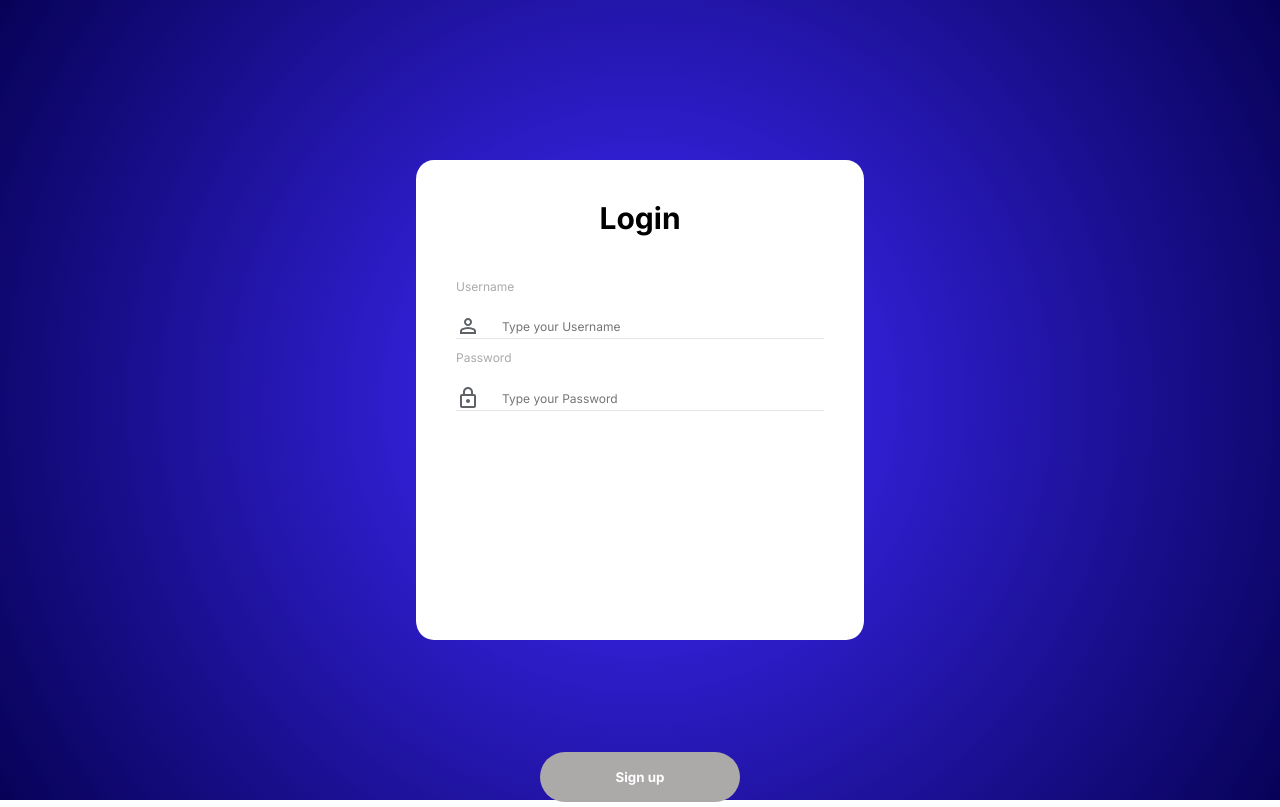
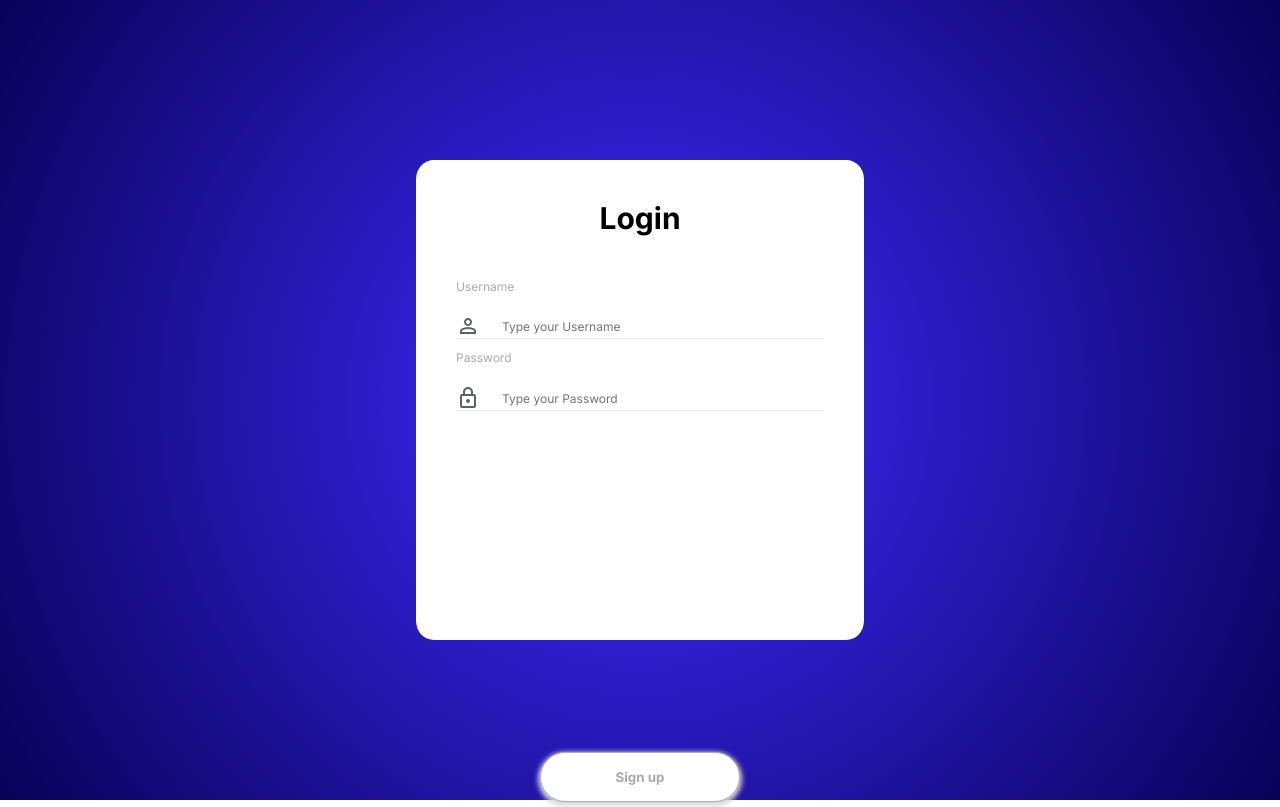
Before and after one commit to amolanol5/auth-lab, a React (Vite) app in the folder login/: page / in a window 1280 px wide. In both pictures the pointer is over the button "Sign up". Built offline with nearby package versions, Linux system fonts and the light colour scheme; the HTML template or start-up script is replaced by a standard one.

Commit message:
chore: add box shadow

```diff
--- a/login/src/Button.css
+++ b/login/src/Button.css
@@ -15,10 +15,13 @@
 }
 
 .button button:hover {
-    background-color: #ACA9A9;
+    /* background-color: #ACA9A9;
     border: none;
     color:white;
-    /* transition:0s; */
+    transition:0s; */
+    box-shadow: 0px 2px 5px 2px #d8d8d8;
+
+
 }
 
 .button button:active {
```
